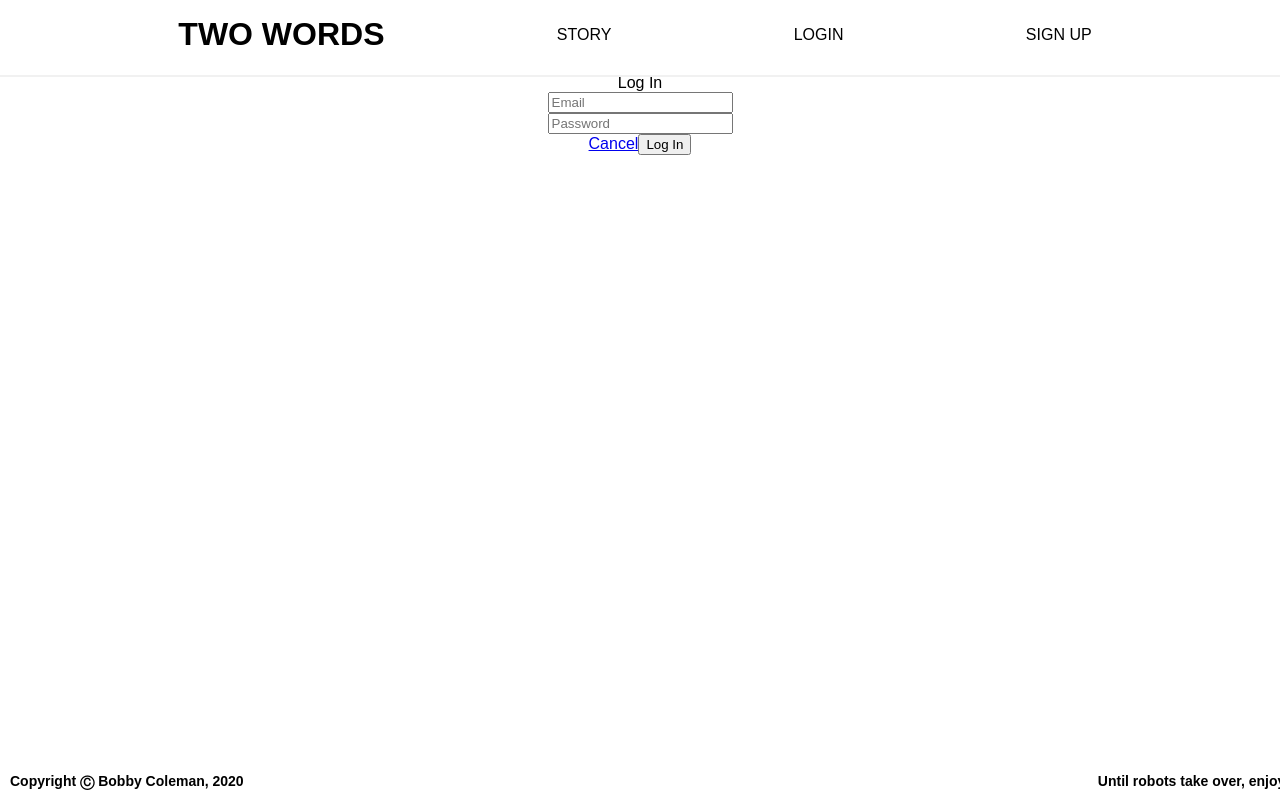
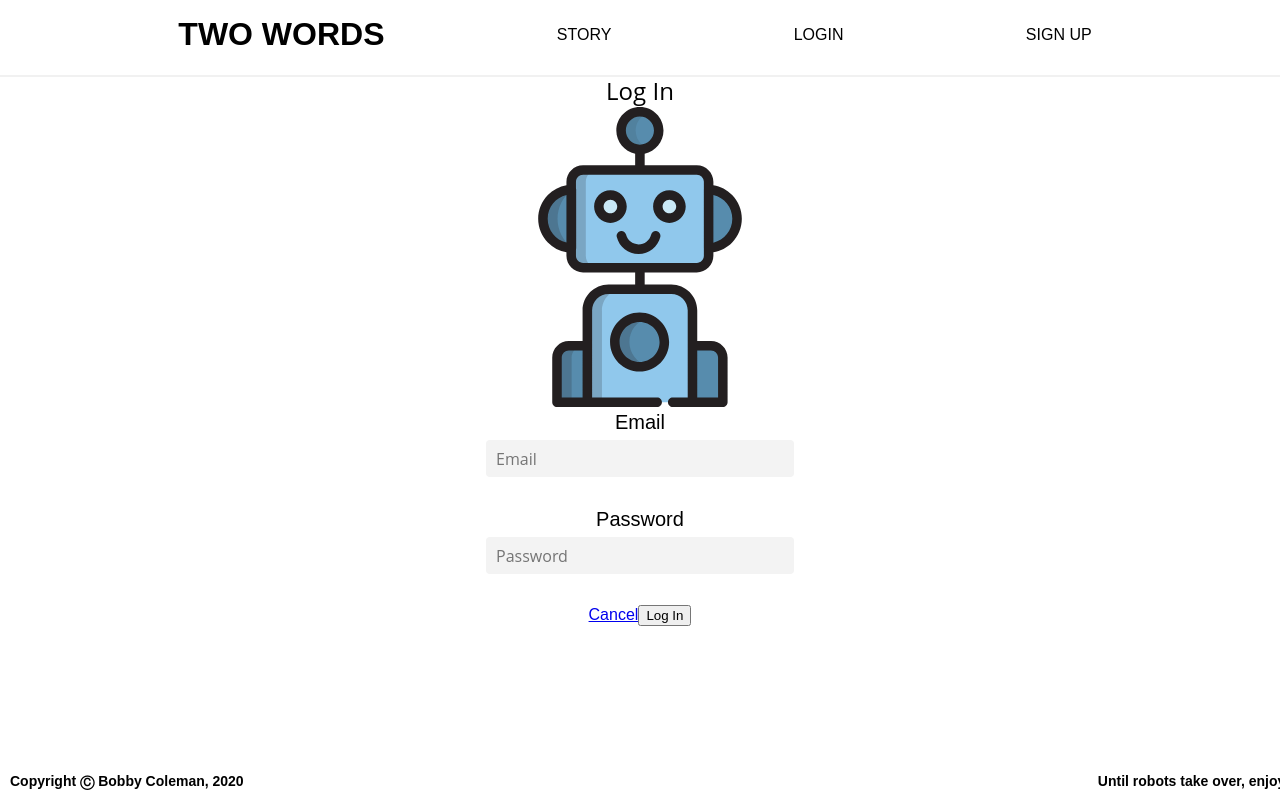
Before and after one commit to Bobby-Coleman/TwoWords, a React (Create React App) app: page /login in a window 1280 px wide. Built offline with nearby package versions, Linux system fonts and the light colour scheme.

Commit message:
Style login page

```diff
--- /dev/null
+++ b/src/pages3/LoginPage/LoginPage.css
@@ -0,0 +1,56 @@
+.form-container {
+    background-color: f1f1f1;
+    width: 100%;
+    display: flex;
+    flex-direction: column;
+    align-items: center;
+}
+
+.form-header {
+    font-size: 24px;
+    font-family: "Open Sans", sans-serif;
+}
+
+.form-login {
+    display: flex;
+    flex-direction: column;
+}
+
+.robot-image {
+    width: 21em;
+}
+
+img {
+    width: 100%;
+    height: 100%;
+}
+
+.form-line {
+    display: flex;
+    flex-direction: column;
+    align-items: flex-start;
+    width: fit-content;
+}
+
+label {
+    font-size: 20px;
+}
+
+input {
+    margin-top: 6px;
+    min-width: 18em;
+    height: 37px;
+    padding: 0px 10px;
+    font-size: 16px;
+    font-family: "Open Sans", sans-serif;
+    background-color: #f3f3f3;
+    border: 0;
+    border-radius: 4px;
+    margin-bottom: 31px;
+    transition: all 250ms ease-in-out;
+}
+
+input:focus {
+    outline: none;
+    box-shadow: 0px 0px 12px 0.8px #3474dbb2;
+}
--- a/src/pages3/LoginPage/LoginPage.js
+++ b/src/pages3/LoginPage/LoginPage.js
@@ -1,6 +1,8 @@
 import React, { Component } from 'react'
 import { Link } from 'react-router-dom'
 import userService from '../../utils/userService'
+import './LoginPage.css'
+import RobotImg from '../../images/RobotImg.svg'
 
 class LoginPage extends Component {
 
@@ -28,11 +30,15 @@ class LoginPage extends Component {
 
     render() {
         return (
-            <div>
-                <header>Log In</header>
+            <div className="form-container">
+                <div className="form-header">Log In</div>
+                <div className="robot-img">
+                    <img src={RobotImg} alt="Robot"/>
+                </div>
                 <form onSubmit={this.handleSubmit}>
-                    <div className='form login'>
+                    <div className='form-login'>
                         <div>
+                            <label htmlFor="Email">Email</label>
                             <input
                                 className='form-line'
                                 type='email'
@@ -43,6 +49,7 @@ class LoginPage extends Component {
                             />
                         </div>
                         <div>
+                            <label htmlFor="password">Password</label>
                             <input
                                 className='form-line'
                                 type='password'
```
Also changed, not shown: src/images/RobotImg.svg (added).
